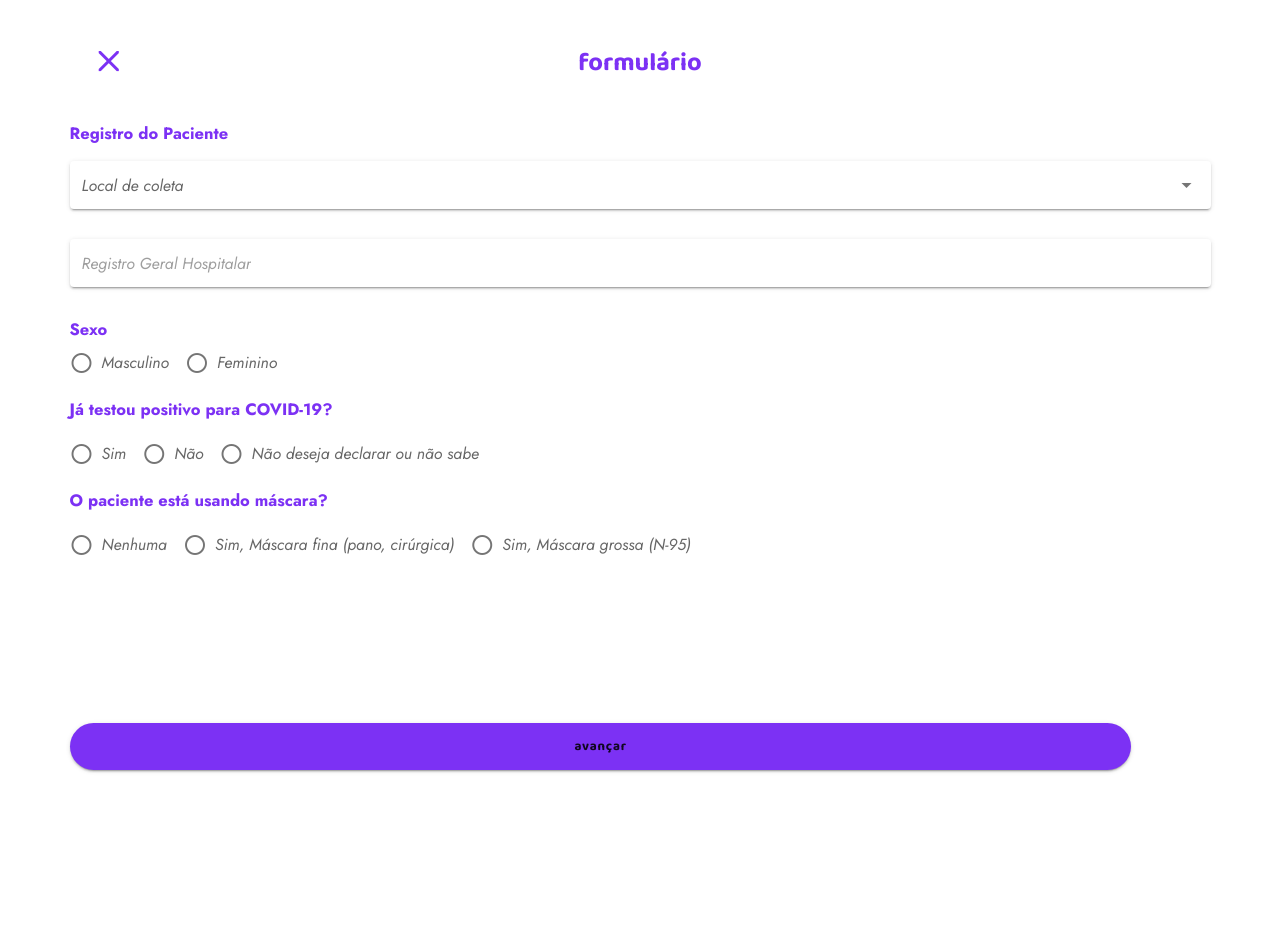
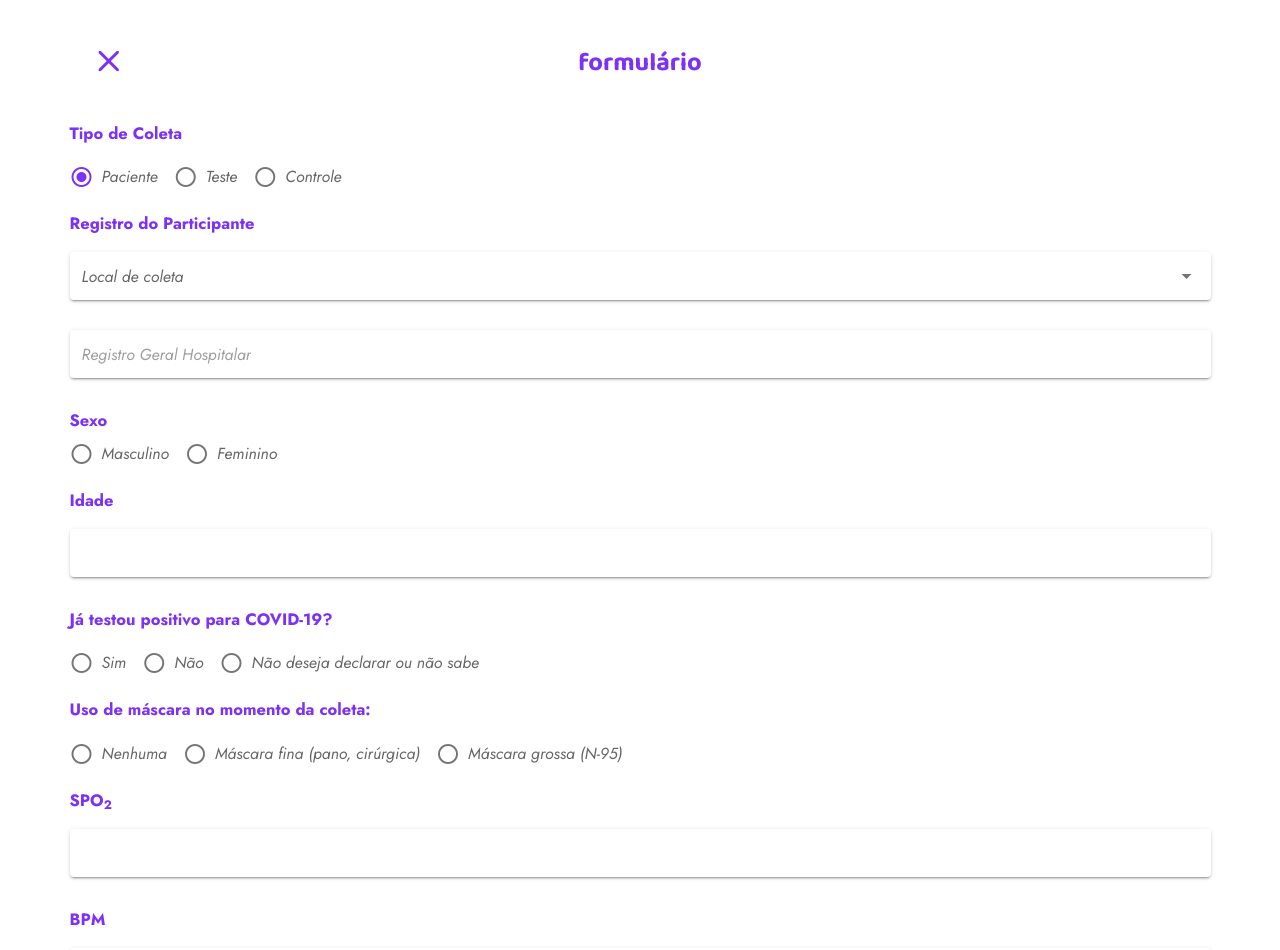
Before and after one commit to spirabr/PWA-App, a Vue app: page /gather/form in a window 1280 px wide. Shown: the top 950 px of the page. Before the commit the page ends 800 px from the top, so only its background shows below. Built offline with nearby package versions, Linux system fonts and the light colour scheme; no server answers.

Commit message:
add new fields to form

```diff
--- a/src/views/gather/Form/Form.vue
+++ b/src/views/gather/Form/Form.vue
@@ -2,7 +2,24 @@
   <v-container>
     <gather-header title="formulário"/>
     <v-form ref='form'>
-      <p>Registro do Paciente</p>
+      <div>
+        <p>Tipo de Coleta</p>
+        <v-radio-group
+          v-model='form.sampleType'
+          class='checkboxes'
+          row
+        >
+          <v-radio
+            v-for="(option, index) in sampleTypeOptions"
+            :key='index'
+            :label='option'
+            :value='apiSampleTypeOptions[index]'
+            color='var(--purple-color)'
+          />
+        </v-radio-group>
+      </div>
+
+      <p>Registro do Participante</p>
       <v-select
         v-model='form.local'
         :items='hospitals'
@@ -10,7 +27,7 @@
         :rules='nonEmptyRule'
         solo
         required
-      ></v-select>
+      />
 
       <v-text-field
         class='text-input'
@@ -22,7 +39,7 @@
         :hint='validRGH'
         label='Registro Geral Hospitalar'
         required
-      ></v-text-field>
+      />
 
       <div class='sexo-input'>
         <p>Sexo</p>
@@ -36,19 +53,27 @@
             label='Masculino'
             value='Masculino'
             color='var(--purple-color)'
-          ></v-radio>
+          />
           <v-radio
             label='Feminino'
             value='Feminino'
             color='var(--purple-color)'
-          ></v-radio>
+          />
         </v-radio-group>
       </div>
+
+      <p>Idade</p>
+      <v-text-field
+        class='text-input'
+        type='number'
+        solo
+        v-model='form.age'
+      />
 
       <div class='covid-input'>
         <p>Já testou positivo para COVID-19?</p>
         <v-radio-group
-          v-model='form.covid'
+          v-model='form.covid.value'
           :rules='nonEmptyRule'
           class='checkboxes'
           row
@@ -59,12 +84,50 @@
             :label='option'
             :value='apiCovidOptions[index]'
             color='var(--purple-color)'
-          ></v-radio>
+          />
         </v-radio-group>
+
+        <div
+          v-if="form.covid.value === 'TRUE'"
+        >
+          <p>Há quanto tempo você recebeu o diagnóstico?</p>
+          <v-text-field
+            class='text-input'
+            v-model='form.timeFromLastPositiveDiagnose'
+            solo
+          />
+
+          <p>Foi hospitalizado?</p>
+          <v-radio-group
+          v-model='form.covid.hospitalized'
+          class='checkboxes'
+          row
+          >
+            <v-radio
+              label='Sim'
+              :value='true'
+              color='var(--purple-color)'
+            />
+            <v-radio
+              label='Não'
+              :value='false'
+              color='var(--purple-color)'
+            />
+          </v-radio-group>
+
+          <div v-if="form.covid.hospitalized">
+            <p>Por quanto tempo?</p>
+            <v-text-field
+              class='text-input'
+              v-model="form.covid.hospitalizationDuration"
+              solo
+            />
+          </div>
+        </div>
       </div>
 
       <div class='mask-input'>
-        <p>O paciente está usando máscara?</p>
+        <p>Uso de máscara no momento da coleta:</p>
         <v-radio-group
           v-model='form.mask'
           :rules='nonEmptyRule'
@@ -80,6 +143,22 @@
           ></v-radio>
         </v-radio-group>
       </div>
+
+      <p>SPO<sub>2</sub></p>
+      <v-text-field
+        class='text-input'
+        type='number'
+        solo
+        v-model='form.oxygenSaturation'
+      />
+
+      <p>BPM</p>
+      <v-text-field
+        class='text-input'
+        type='number'
+        solo
+        v-model='form.bpm'
+      />
     </v-form>
 
     <v-btn
@@ -96,7 +175,14 @@
 import router from '@/router';
 import GatherHeader from '@/components/GatherHeader.vue';
 import { validateRGH, loadOrRequestHospitals, todaysDate } from './Form.js';
-import { maskOptions, apiMaskOptions, covidOptions, apiCovidOptions } from './FormOptions';
+import {
+  maskOptions,
+  apiMaskOptions,
+  covidOptions,
+  apiCovidOptions,
+  sampleTypeOptions,
+  apiSampleTypeOptions
+} from './FormOptions';
 
 export default {
   components: { GatherHeader },
@@ -106,15 +192,31 @@ export default {
       rgh: '',
       local: '',
       sex: '',
-      covid: '',
+      covid: {
+        value: '',
+        timeFromLastPositiveDiagnose: '',
+        hospitalized: false,
+        hospitalizationDuration: '',
+      },
       mask: '',
       date: '',
+      oxygenSaturation: undefined,
+      bpm: undefined,
+      age: undefined,
+      internedByrespiratoryInsufficiency: {
+        value: false,
+        location: ''
+      },
+      cid: '',
+      sampleType: 'PATIENT',
     },
     hospitals: [],
     maskOptions,
     apiMaskOptions,
     covidOptions,
     apiCovidOptions,
+    sampleTypeOptions,
+    apiSampleTypeOptions,
     nonEmptyRule: [ v => v.trim() !== '' || 'Preencha este campo' ],
   }),
   methods: {
--- a/src/views/gather/Form/FormOptions.js
+++ b/src/views/gather/Form/FormOptions.js
@@ -1,7 +1,11 @@
-export const maskOptions = ['Nenhuma', 'Sim, Máscara fina (pano, cirúrgica)', 'Sim, Máscara grossa (N-95)'];
+export const maskOptions = ['Nenhuma', 'Máscara fina (pano, cirúrgica)', 'Máscara grossa (N-95)'];
 
 export const apiMaskOptions = ['NONE', 'THIN', 'THICK'];
 
 export const covidOptions = ['Sim', 'Não', 'Não deseja declarar ou não sabe'];
 
 export const apiCovidOptions = ['TRUE', 'FALSE', 'UNKNOWN'];
+
+export const sampleTypeOptions = ['Paciente', 'Teste', 'Controle'];
+
+export const apiSampleTypeOptions = ['PATIENT', 'TEST', 'CONTROL'];
```
